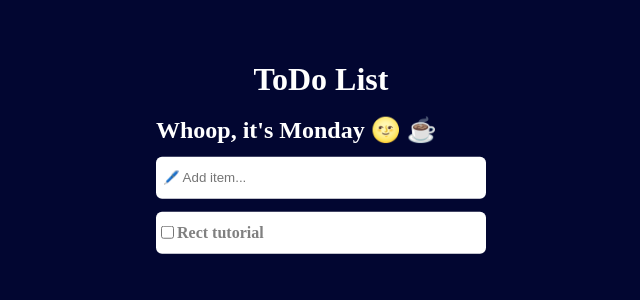
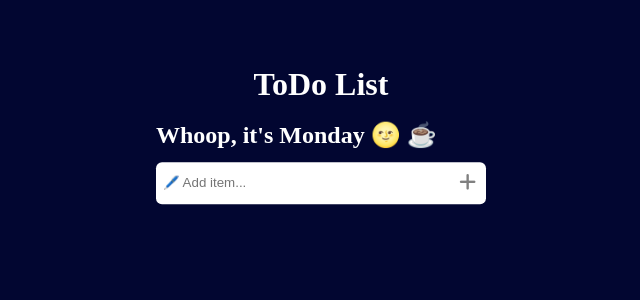
Before and after one commit to shmnd/Todo, a React (Create React App) app in the folder todo/: page / in a window 1280 px wide. Shown: the top 300 px of the page, without its empty margins (319-959 px from the left). Built offline with nearby package versions, Linux system fonts and the light colour scheme.

Commit message:
Todo completed

```diff
--- a/todo/public/index.html
+++ b/todo/public/index.html
@@ -25,6 +25,7 @@
       Learn how to configure a non-root public URL by running `npm run build`.
     -->
     <title>React App</title>
+    <link rel="stylesheet" href="https://cdnjs.cloudflare.com/ajax/libs/font-awesome/6.5.1/css/all.min.css" integrity="sha512-DTOQO9RWCH3ppGqcWaEA1BIZOC6xxalwEsw9c2QQeAIftl+Vegovlnee1c9QX4TctnWMn13TZye+giMm8e2LwA==" crossorigin="anonymous" referrerpolicy="no-referrer" />
   </head>
   <body>
     <noscript>You need to enable JavaScript to run this app.</noscript>
--- a/todo/src/App.js
+++ b/todo/src/App.js
@@ -1,7 +1,10 @@
 import React from 'react';
 import './App.css';
+import { useState } from 'react';
 
 function App() {
+  const[toDos,settoDos]=useState([])
+  const[toDo,settoDo]=useState('')
   return (
     <div className="app">
       <div className="mainHeading">
@@ -12,19 +15,41 @@ function App() {
         <h2>Whoop, it's Monday 🌝 ☕ </h2>
       </div>
       <div className="input">
-        <input type="text" placeholder="🖊️ Add item..." />
-        <i className="fas fa-plus"></i>
+        <input value={toDo} onChange={(e)=>settoDo(e.target.value)} type="text" placeholder="🖊️ Add item..." />
+        <i onClick={()=>settoDos([...toDos,{id:Date.now(),text:toDo,status:false}])} className="fas fa-plus"></i>
       </div>
+
       <div className="todos">
-        <div className="todo">
+        {toDos.map((obj)=>{
+          return(
+            <div className="todo">
           <div className="left">
-            <input type="checkbox" name="" id="" />
-            <p>Rect tutorial</p>
+            <input onChange={(e)=>{
+              console.log(e.target.checked)
+              console.log(obj)
+              settoDos(toDos.filter(obj2=>{
+                if (obj2.id===obj.id){
+                  obj2.status=e.target.checked
+                }
+                return obj2
+              }))
+
+            }} value={obj.status} type="checkbox" name="" id="" />
+            <p>{obj.text}</p>
           </div>
           <div className="right">
             <i className="fas fa-times"></i>
           </div>
-        </div>
+        </div>)
+        })}
+
+        {toDos.map((obj)=>{
+          if(obj.status){
+            console.log(toDos)
+            return (<h3>{obj.text}</h3>)
+          }
+          return null
+        })}
       </div>
     </div>
   );
```
